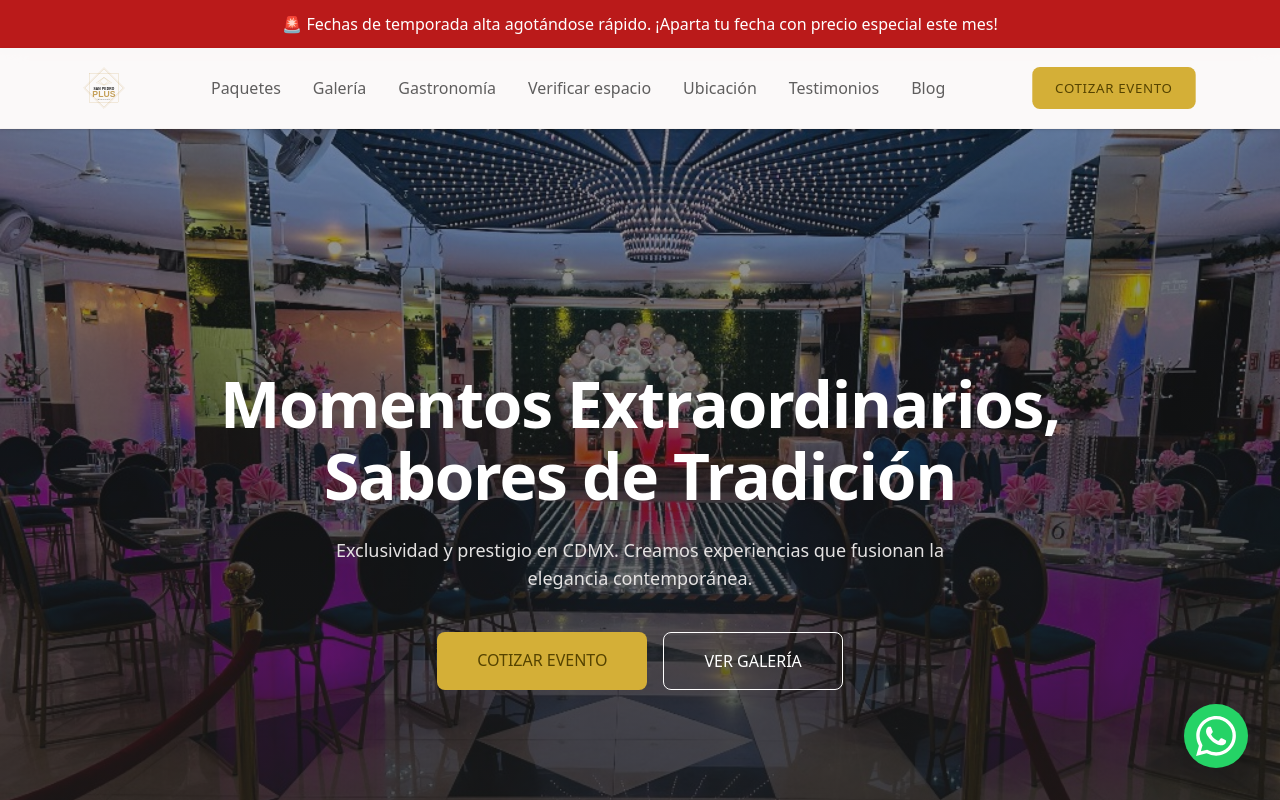
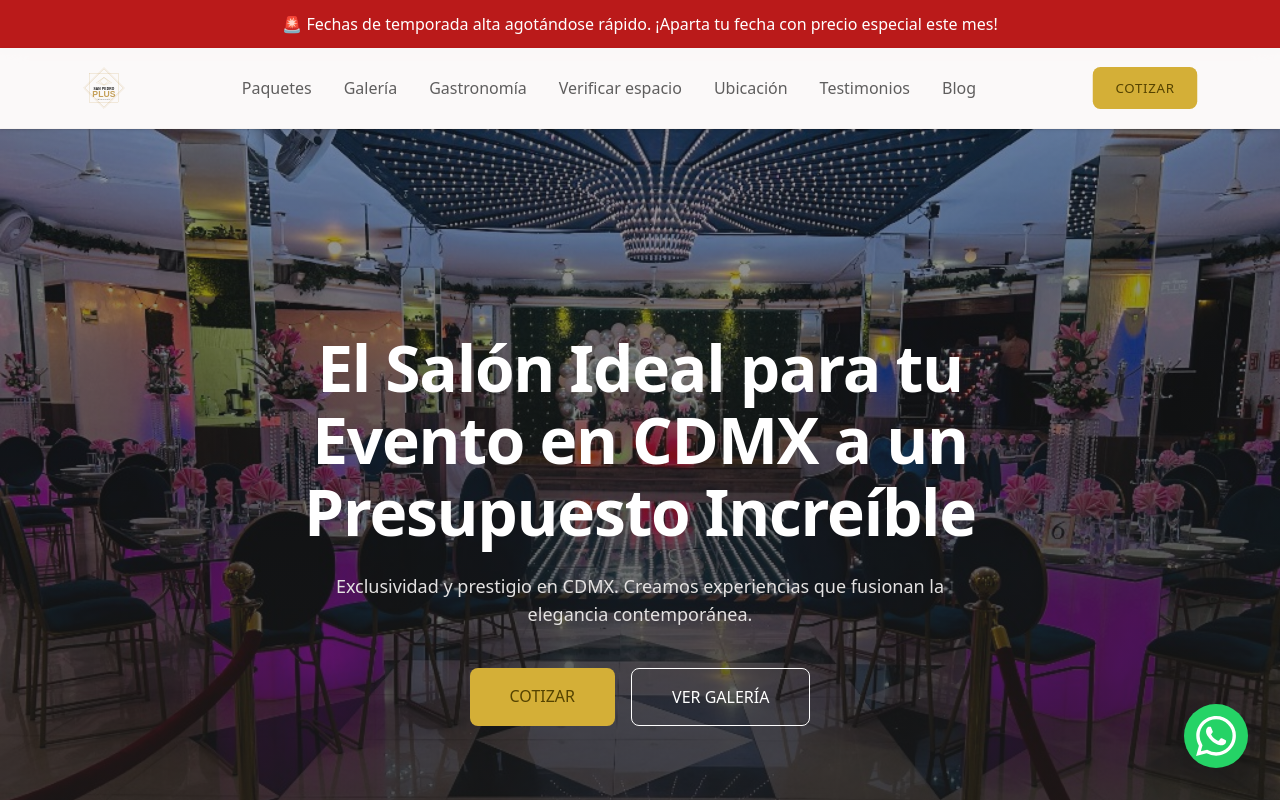
Before and after one commit to aloomushi-pixel/Salones-San-Pedro, a Next.js app: page / in a window 1280 px wide. Shown: the top 800 px of the page. Built offline with nearby package versions, Linux system fonts and the light colour scheme; a web font is replaced by a local one.

Commit message:
Update hero title and CTAs to WhatsApp

```diff
--- a/src/app/page.tsx
+++ b/src/app/page.tsx
@@ -26,14 +26,14 @@ export default function Home() {
           </div>
           <div className="relative z-10 text-center px-margin-mobile max-w-4xl">
             <h1 className="font-display-lg text-display-lg-mobile md:text-display-lg text-surface-container-lowest mb-6">
-              Momentos Extraordinarios, Sabores de Tradición
+              El Salón Ideal para tu Evento en CDMX a un Presupuesto Increíble
             </h1>
             <p className="font-body-lg text-body-lg text-surface-variant mb-10 max-w-2xl mx-auto">
               Exclusividad y prestigio en CDMX. Creamos experiencias que fusionan la elegancia contemporánea.
             </p>
             <div className="flex flex-col md:flex-row gap-4 justify-center">
-              <a className="bg-primary-container text-on-primary-container px-10 py-4 font-label-sm rounded-lg hover:opacity-90 transition-all uppercase" href="#disponibilidad">
-                COTIZAR EVENTO
+              <a className="bg-primary-container text-on-primary-container px-10 py-4 font-label-sm rounded-lg hover:opacity-90 transition-all uppercase" href="https://api.whatsapp.com/message/U7UANPSABGW4K1?autoload=1&app_absent=0" target="_blank" rel="noopener noreferrer">
+                COTIZAR
               </a>
               <a className="border border-surface-container-lowest text-surface-container-lowest px-10 py-4 font-label-sm rounded-lg hover:bg-surface-container-lowest hover:text-primary transition-all uppercase" href="#galeria">
                 VER GALERÍA
--- a/src/components/Header.tsx
+++ b/src/components/Header.tsx
@@ -76,10 +76,12 @@ export default function Header() {
         {/* Desktop CTA Button */}
         <div className="hidden md:block">
           <Link
-            href="/#disponibilidad"
+            href="https://api.whatsapp.com/message/U7UANPSABGW4K1?autoload=1&app_absent=0"
+            target="_blank"
+            rel="noopener noreferrer"
             className="bg-primary-container text-on-primary-container px-6 py-3 font-label-sm rounded-lg hover:opacity-80 transition-all scale-95 active:scale-90 uppercase tracking-wider text-center block text-sm"
           >
-            COTIZAR EVENTO
+            COTIZAR
           </Link>
         </div>
 
@@ -114,11 +116,13 @@ export default function Header() {
             );
           })}
           <Link
-            href="/#disponibilidad"
+            href="https://api.whatsapp.com/message/U7UANPSABGW4K1?autoload=1&app_absent=0"
+            target="_blank"
+            rel="noopener noreferrer"
             onClick={closeMenu}
             className="bg-primary-container text-on-primary-container px-6 py-4 font-label-sm rounded-lg hover:opacity-80 transition-all text-center uppercase tracking-wider block mt-3 font-bold"
           >
-            COTIZAR EVENTO
+            COTIZAR
           </Link>
         </div>
       )}
--- a/src/utils/blogData.tsx
+++ b/src/utils/blogData.tsx
@@ -230,8 +230,8 @@ const renderCTA = (serviceName: string) => (
     <p className="text-secondary mb-4 text-sm font-body-md">
       En Salones San Pedro Plus personalizamos cada elemento para adaptarlo a tus necesidades y hacer realidad el evento de tus sueños en la alcaldía Gustavo A. Madero, Ciudad de México.
     </p>
-    <a href="/#disponibilidad" className="inline-block bg-primary text-on-primary font-label-sm uppercase tracking-wider px-6 py-3 rounded hover:bg-primary/95 transition-all text-sm font-semibold shadow-md">
-      COTIZAR EVENTO
+    <a href="https://api.whatsapp.com/message/U7UANPSABGW4K1?autoload=1&app_absent=0" target="_blank" rel="noopener noreferrer" className="inline-block bg-primary text-on-primary font-label-sm uppercase tracking-wider px-6 py-3 rounded hover:bg-primary/95 transition-all text-sm font-semibold shadow-md">
+      COTIZAR
     </a>
   </div>
 );
--- a/stitch-prototype.html
+++ b/stitch-prototype.html
@@ -127,9 +127,9 @@
 <a class="text-secondary hover:text-primary transition-colors duration-300" href="#testimonios">Testimonios</a>
 <a class="text-secondary hover:text-primary transition-colors duration-300" href="#disponibilidad">Verificar si mi fecha está libre</a>
 </div>
-<button class="bg-primary-container text-on-primary-container px-6 py-3 font-label-sm rounded-lg hover:opacity-80 transition-all scale-95 active:scale-90 uppercase tracking-wider">
-            COTIZAR EVENTO
-        </button>
+<a class="bg-primary-container text-on-primary-container px-6 py-3 font-label-sm rounded-lg hover:opacity-80 transition-all scale-95 active:scale-90 uppercase tracking-wider block" href="https://api.whatsapp.com/message/U7UANPSABGW4K1?autoload=1&app_absent=0" target="_blank" rel="noopener noreferrer">
+            COTIZAR
+        </a>
 </nav>
 <main>
 <!-- Hero Section -->
@@ -140,14 +140,14 @@
 </div>
 <div class="relative z-10 text-center px-margin-mobile max-w-4xl">
 <h1 class="font-display-lg text-display-lg-mobile md:text-display-lg text-surface-container-lowest mb-6">
-                    Momentos Extraordinarios, Sabores de Tradición
+                    El Salón Ideal para tu Evento en CDMX a un Presupuesto Increíble
                 </h1>
 <p class="font-body-lg text-body-lg text-surface-variant mb-10 max-w-2xl mx-auto">
                     Exclusividad y prestigio en CDMX. Creamos experiencias que fusionan la elegancia contemporánea en la alcaldía Gustavo A. Madero.
                 </p>
 <div class="flex flex-col md:flex-row gap-4 justify-center">
-<a class="bg-primary-container text-on-primary-container px-10 py-4 font-label-sm rounded-lg hover:opacity-90 transition-all uppercase" href="#disponibilidad">
-                        Ver disponibilidad
+<a class="bg-primary-container text-on-primary-container px-10 py-4 font-label-sm rounded-lg hover:opacity-90 transition-all uppercase" href="https://api.whatsapp.com/message/U7UANPSABGW4K1?autoload=1&app_absent=0" target="_blank" rel="noopener noreferrer">
+                        COTIZAR
                     </a>
 <a class="border border-surface-container-lowest text-surface-container-lowest px-10 py-4 font-label-sm rounded-lg hover:bg-surface-container-lowest hover:text-primary transition-all uppercase" href="#galeria">
                         VER GALERÍA
```
